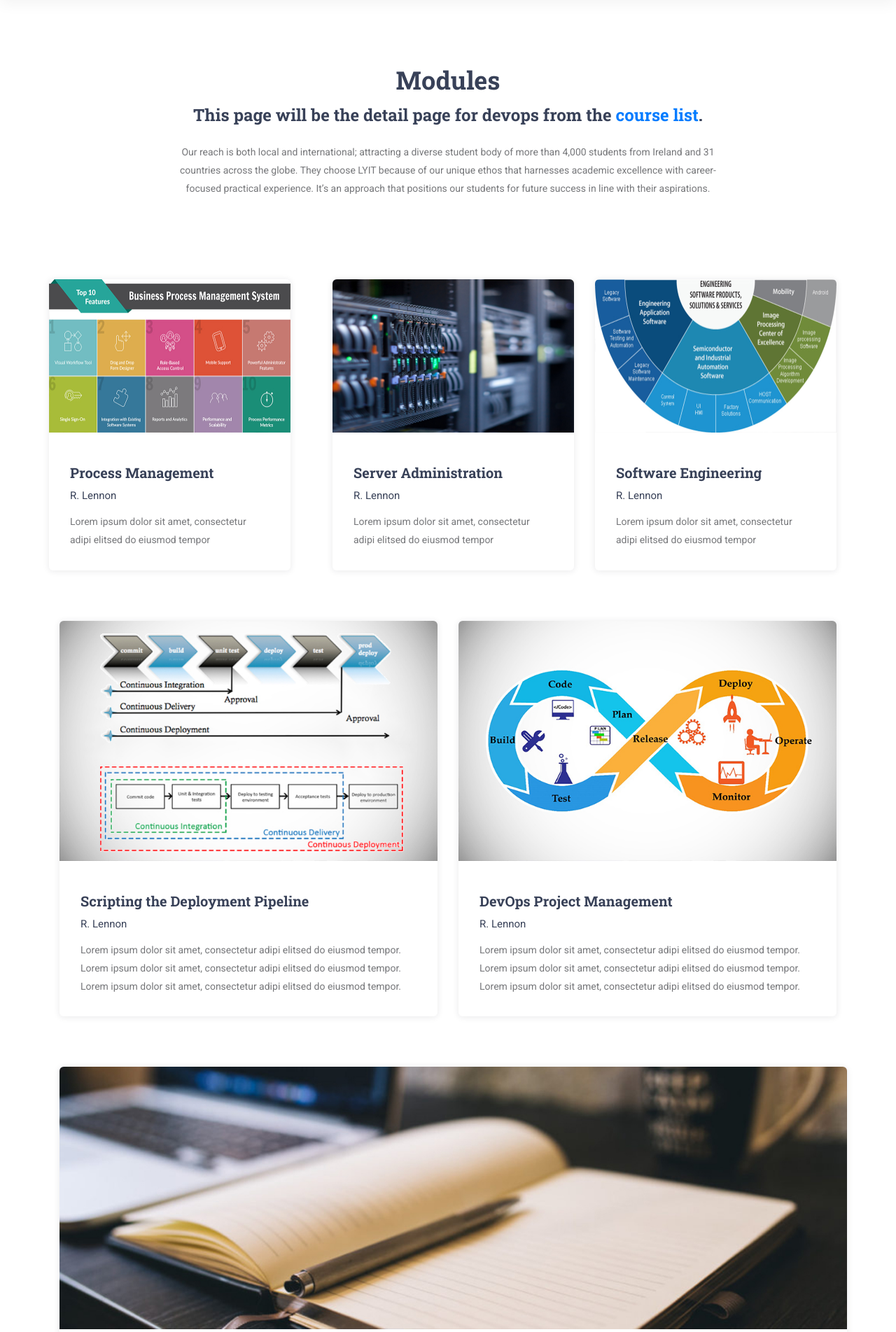
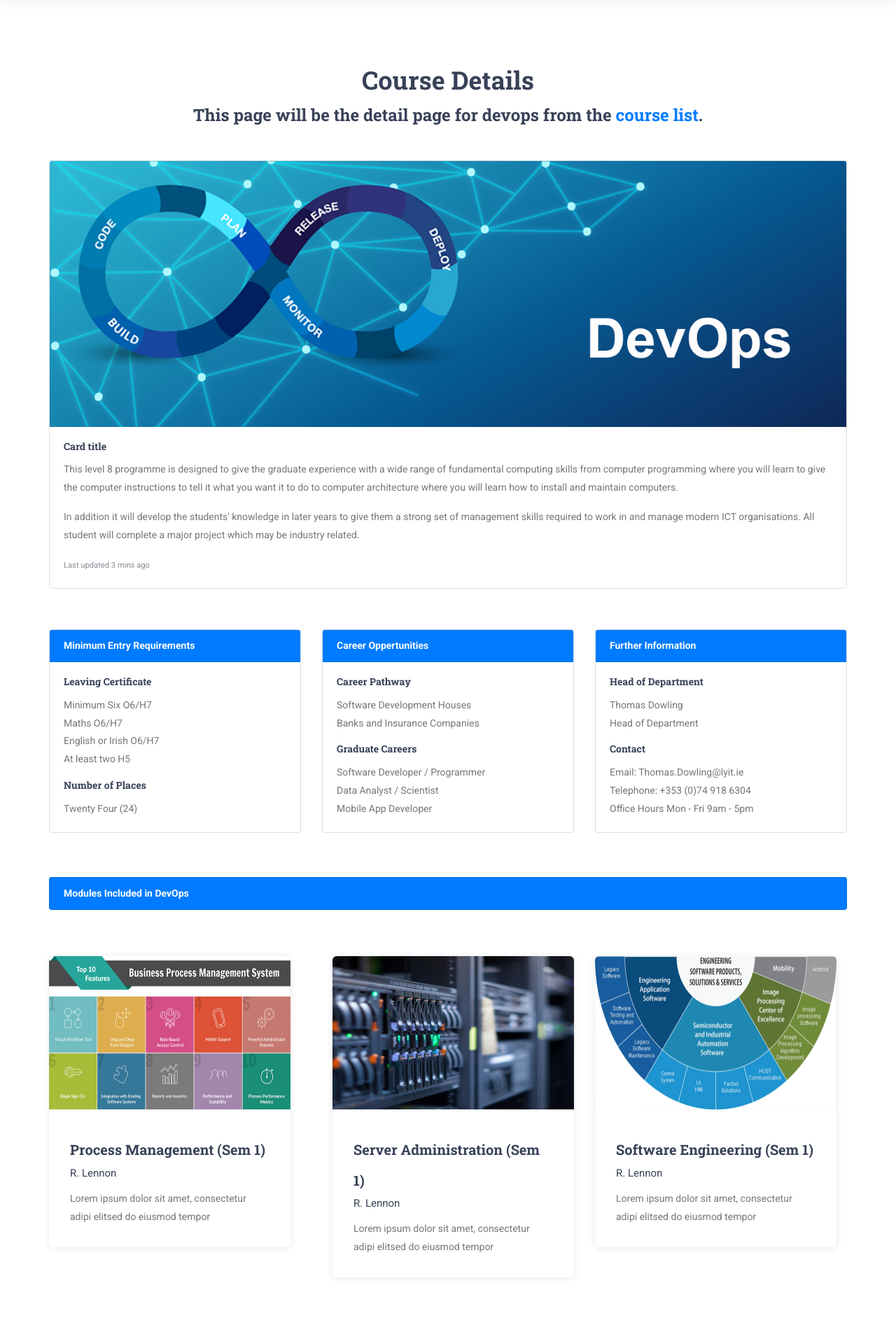
Before and after one commit to Christopherconaghan/D.O.I.T, a PHP site: page /modules.php in a window 1280 px wide. Shown: the part 131-2034 px from the top of the page at 70% size. Run offline with PHP 8.4, Linux system fonts and the light colour scheme.

Commit message:
Course Details Updated

```diff
--- a/modules.php
+++ b/modules.php
@@ -5,28 +5,99 @@
 	<div class="courses">
 		<div class="container">
 			<div class="row">
+				<!-- Courses Details -->
+				<div class="col-lg-12">
+					<div class="section_title_container text-center">
+						<h2 class="section_title">Course Details</h2>
+						<div class="section_subtitle">
+							<h3><strong>This page will be the detail page for devops from the <a href="courseSelection.php">course list</a>.</strong></h3>
 
-				<div class="col">
-					<div class="section_title_container text-center">
-						<h2 class="section_title">Modules</h2>
-						<div class="section_subtitle">
-							<h3><strong>This page will be the detail page for devops from the <a href="courseselection.php">course list</a>.</strong></h3><br>
-							<p>Our reach is both local and international; attracting a diverse student body of more than 4,000 students from Ireland and 31 countries across the globe. They choose LYIT because of our unique ethos that harnesses academic excellence with career-focused practical experience. It’s an approach that positions our students for future success in line with their aspirations.</p>
 						</div>
 					</div>
 				</div>
+			</div>
 
-				<!-- Courses Main Content -->
+			<div class="row">
 				<div class="col-lg-12">
+					<div class="card mb-3">
+						<img class="card-img-top" src="images/banner.jpg" alt="Card image cap">
+						<div class="card-body">
+							<h5 class="card-title">Card title</h5>
+							<p>This level 8 programme is designed to give the graduate experience with a wide range of fundamental computing skills from computer programming where you will learn to give the computer instructions to tell it what you want it to do to computer architecture where you will learn how to install and maintain computers.</p>
+
+                            <p>In addition it will develop the students' knowledge in later years to give them a strong set of management skills required to work in and manage modern ICT organisations. All student will complete a major project which may be industry related.</p>
+							<p class="card-text"><small class="text-muted">Last updated 3 mins ago</small></p>
+						</div>
+					</div><br><br>
+				</div>
+			</div>
+
+			<div class="row">
+				<div class="col-lg-4">
+					<div class="card">
+					<div class="card-header text-white bg-primary"><strong>Minimum Entry Requirements</strong></div>
+					<div class="card-body">
+						<h5 class="card-title">Leaving Certificate</h5>
+						<p class="card-text">
+						Minimum Six O6/H7<br>
+						Maths O6/H7<br>
+						English or Irish O6/H7<br>
+						At least two H5</p>
+						<h5 class="card-title">Number of Places</h5>
+						<p class="card-text">
+						Twenty Four (24)</p>
+					</div>
+					</div>
+				</div>
+
+				<div class="col-lg-4">
+					<div class="card">
+					<div class="card-header text-white bg-primary"><strong>Career Oppertunities</strong></div>
+					<div class="card-body">
+						<h5 class="card-title">Career Pathway</h5>
+						<p class="card-text">
+						Software Development Houses<br>
+						Banks and Insurance Companies</p>
+						<h5 class="card-title">Graduate Careers</h5>
+						<p class="card-text">
+						Software Developer / Programmer<br>
+						Data Analyst / Scientist<br>
+						Mobile App Developer</p>
+					</div>
+					</div>
+				</div>
+
+				<div class="col-lg-4">
+					<div class="card">
+					<div class="card-header text-white bg-primary"><strong>Further Information</strong></div>
+					<div class="card-body">
+						<h5 class="card-title">Head of Department</h5>
+						<p class="card-text">
+						Thomas Dowling<br>
+						Head of Department</p>
+						<h5 class="card-title">Contact</h5>
+						<p class="card-text">
+						Email: Thomas.Dowling@lyit.ie<br>
+						Telephone: +353 (0)74 918 6304<br>
+						Office Hours Mon - Fri 9am - 5pm</p>
+					</div>
+					</div>
+				</div>
+
+				<div class="col-lg-12"><br><br><br>
+					<div class="card card-header text-white bg-primary"><strong>Modules Included in DevOps</strong></div>
+				</div>
+
+				<!-- Modules -->
+				<div class="col-12">
 					<div class="courses_container">
 						<div class="row courses_row">
-
 							<!-- Course -->
 							<div class="col-lg-4 course_col">
 								<div class="course">
 									<div class="course_image"><img src="images/mod_1.jpg" alt=""></div>
 									<div class="course_body">
-										<h3 class="course_title"><a href="courseSelection.php">Process Management</a></h3>
+										<h3 class="course_title"><a href="courseSelection.php">Process Management (Sem 1)</a></h3>
 										<div class="course_teacher">R. Lennon</div>
 										<div class="course_text">
 											<p>Lorem ipsum dolor sit amet, consectetur adipi elitsed do eiusmod tempor</p>
@@ -40,7 +111,7 @@
 								<div class="course">
 									<div class="course_image"><img src="images/mod_2.jpg" alt=""></div>
 									<div class="course_body">
-										<h3 class="course_title"><a href="courseSelection.php">Server Administration</a></h3>
+										<h3 class="course_title"><a href="courseSelection.php">Server Administration (Sem 1)</a></h3>
 										<div class="course_teacher">R. Lennon</div>
 										<div class="course_text">
 											<p>Lorem ipsum dolor sit amet, consectetur adipi elitsed do eiusmod tempor</p>
@@ -54,7 +125,7 @@
 								<div class="course">
 									<div class="course_image"><img src="images/mod_3.jpg" alt=""></div>
 									<div class="course_body">
-										<h3 class="course_title"><a href="courseSelection.php">Software Engineering</a></h3>
+										<h3 class="course_title"><a href="courseSelection.php">Software Engineering (Sem 1)</a></h3>
 										<div class="course_teacher">R. Lennon</div>
 										<div class="course_text">
 											<p>Lorem ipsum dolor sit amet, consectetur adipi elitsed do eiusmod tempor</p>
@@ -62,13 +133,15 @@
 									</div>
 								</div>
 							</div>
+						</div>
 
 							<!-- Course -->
+						<div class="row courses_row">
 							<div class="col-lg-6 course_col">
 								<div class="course">
 									<div class="course_image"><img src="images/mod_4.jpg" alt=""></div>
 									<div class="course_body">
-										<h3 class="course_title"><a href="courseSelection.php">Scripting the Deployment Pipeline</a></h3>
+										<h3 class="course_title"><a href="courseSelection.php">Scripting the Deployment Pipeline (Sem 2)</a></h3>
 										<div class="course_teacher">R. Lennon</div>
 										<div class="course_text">
 											<p>Lorem ipsum dolor sit amet, consectetur adipi elitsed do eiusmod tempor. Lorem ipsum dolor sit amet, consectetur adipi elitsed do eiusmod tempor. Lorem ipsum dolor sit amet, consectetur adipi elitsed do eiusmod tempor. </p>
@@ -82,7 +155,7 @@
 								<div class="course">
 									<div class="course_image"><img src="images/mod_5.jpg" alt=""></div>
 									<div class="course_body">
-										<h3 class="course_title"><a href="courseSelection.php">DevOps Project Management</a></h3>
+										<h3 class="course_title"><a href="courseSelection.php">DevOps Project Management (Sem 2)</a></h3>
 										<div class="course_teacher">R. Lennon</div>
 										<div class="course_text">
 											<p>Lorem ipsum dolor sit amet, consectetur adipi elitsed do eiusmod tempor. Lorem ipsum dolor sit amet, consectetur adipi elitsed do eiusmod tempor. Lorem ipsum dolor sit amet, consectetur adipi elitsed do eiusmod tempor. </p>
@@ -90,13 +163,15 @@
 									</div>
 								</div>
 							</div>
+						</div>
 
 							<!-- Course -->
+						<div class="row courses_row">
 							<div class="col-lg-12 course_col">
 								<div class="course">
 									<div class="course_image"><img src="images/mod_6.jpg" alt=""></div>
 									<div class="course_body">
-										<h3 class="course_title"><a href="courseSelection.php">Dissertation</a></h3>
+										<h3 class="course_title"><a href="courseSelection.php">Final Dissertation</a></h3>
 										<div class="course_teacher">R. Lennon</div>
 										<div class="course_text">
 											<p>Lorem ipsum dolor sit amet, consectetur adipi elitsed do eiusmod tempor. Lorem ipsum dolor sit amet, consectetur adipi elitsed do eiusmod tempor. Lorem ipsum dolor sit amet, consectetur adipi elitsed do eiusmod tempor. Lorem ipsum dolor sit amet, consectetur adipi elitsed do eiusmod tempor. Lorem ipsum dolor sit amet, consectetur adipi elitsed do eiusmod tempor. Lorem ipsum dolor sit amet, consectetur adipi elitsed do eiusmod tempor. Lorem ipsum dolor sit amet, consectetur adipi elitsed do eiusmod tempor. Lorem ipsum dolor sit amet, consectetur adipi elitsed do eiusmod tempor. Lorem ipsum dolor sit amet, consectetur adipi elitsed do eiusmod tempor. </p>
@@ -104,11 +179,10 @@
 									</div>
 								</div>
 							</div>
+						</div>
 
-						</div>
 					</div>
 				</div>
-
 
 			</div>
 		</div>
```
Also changed, not shown: images/banner.jpg (added).
